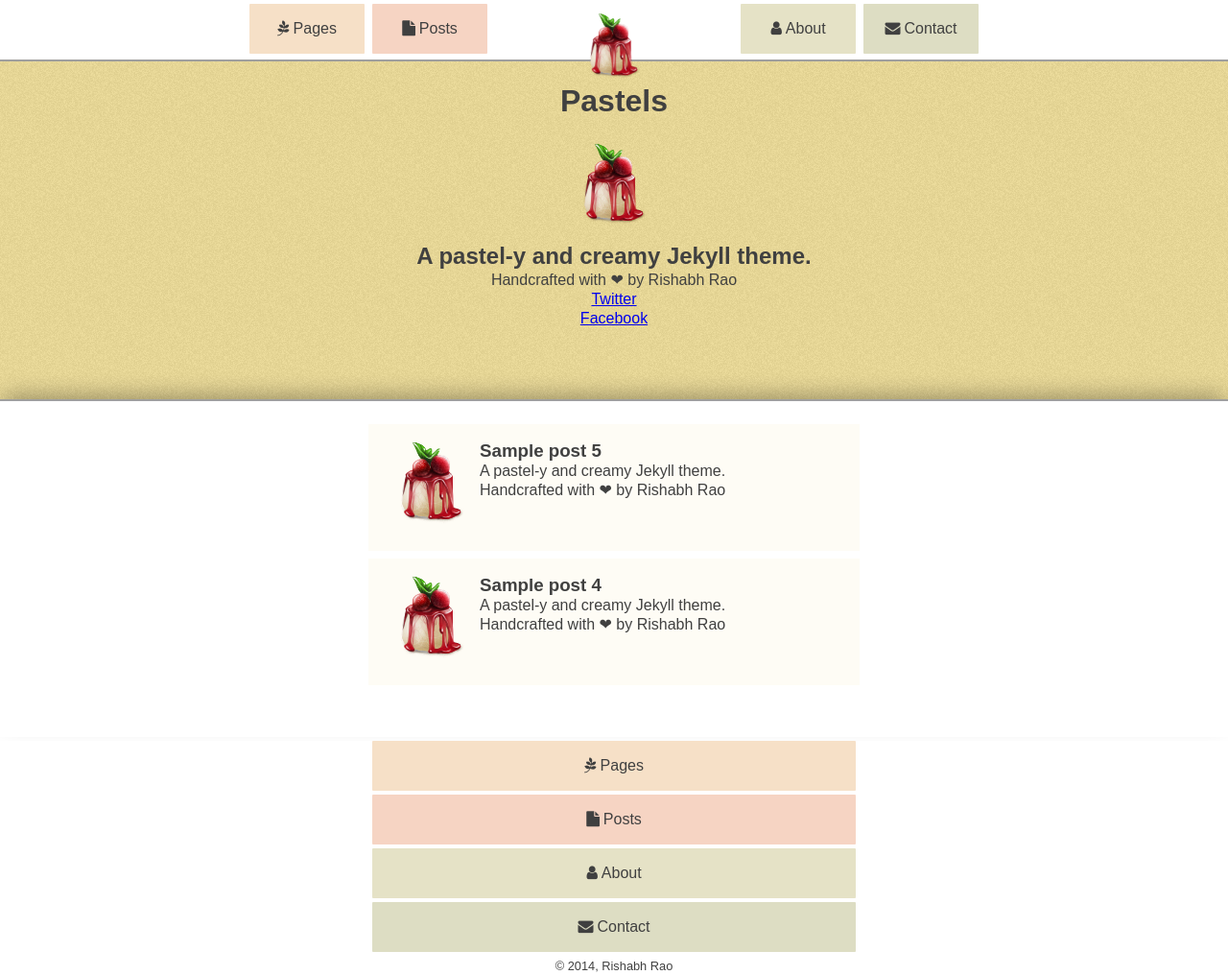
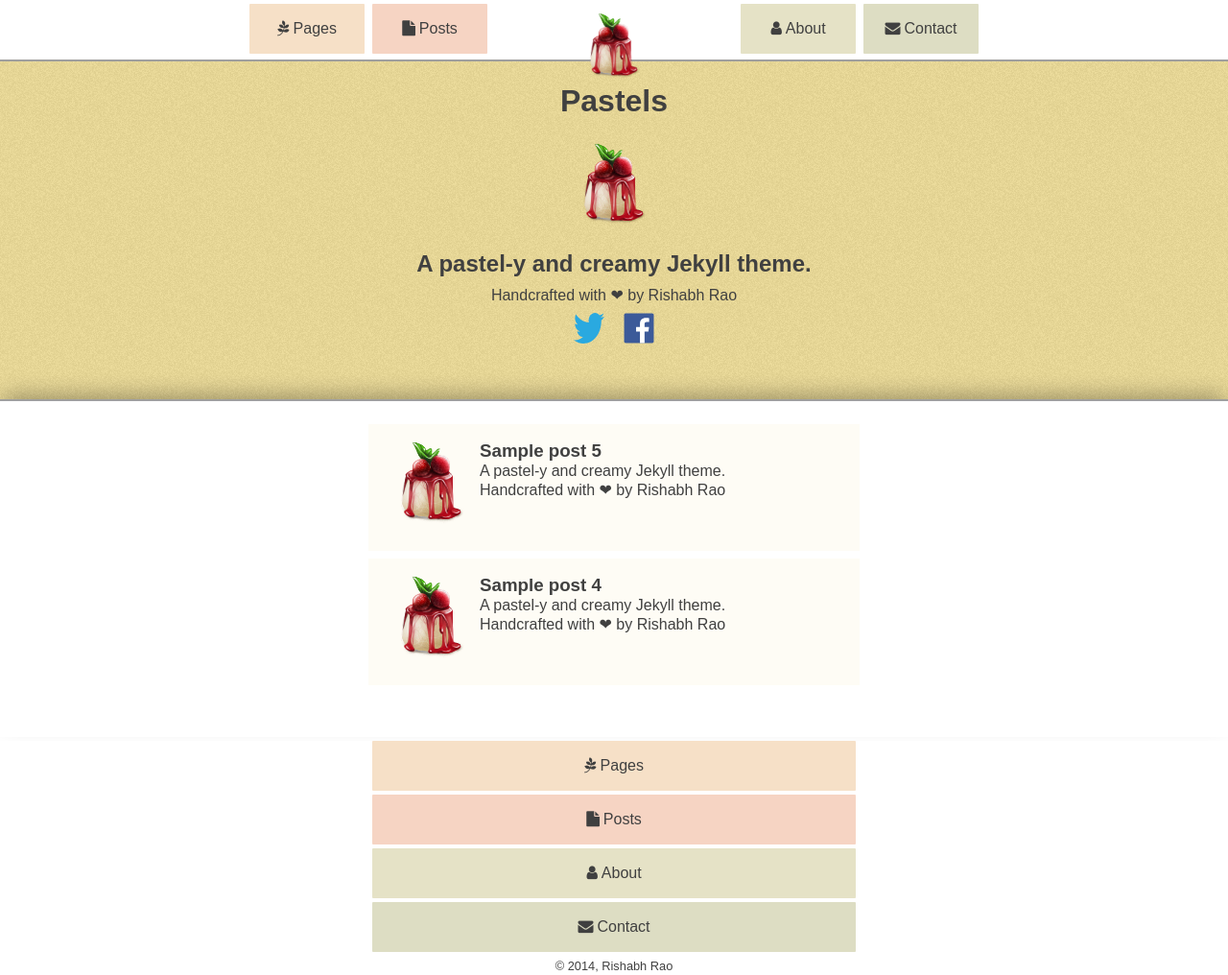
Before and after one commit to rishabh-ink/pastels, a Jekyll site: the page built from index.html, in a window 1280 px wide and 1016 px high. Shown: the whole window at 96% size. Built offline with Jekyll 4.4.1, drawn with Linux system fonts in a browser that asks for light colours; nearby versions of some CDN libraries; some web fonts are replaced; library files that are not in the unit come from our copies; Markdown is read by kramdown in place of the engine named in the settings.

Commit message:
Added banner icons

```diff
--- a/_layouts/banner.html
+++ b/_layouts/banner.html
@@ -16,7 +16,9 @@ layout: blog
     <ul class="banner__action">
       {% for action in page.actions %}
         <li class="action__item  action__item--{{ action.style }}">
-          <a href="{{ action.link }}">{{ action.name }}</a>
+          <a href="{{ action.link }}">
+            <img height="32" width="32" src="/img/actions/{{ action.image }}" alt="{{ action.name }}" />
+          </a>
         </li>
       {% endfor %}
     </ul> <!-- /.banner__actions -->
--- a/css/main.css
+++ b/css/main.css
@@ -2723,32 +2723,45 @@ body {
   z-index: 5;
 }
 
-/* line 11, components/_banner.scss */
+/* line 13, components/_banner.scss */
+.banner__subtitle,
+.banner__description,
+.banner__action {
+  margin: 0.5rem 0;
+}
+
+/* line 17, components/_banner.scss */
 .banner__action {
   list-style: none;
 }
 
-/* line 15, components/_banner.scss */
+/* line 21, components/_banner.scss */
+.banner__action .action__item {
+  display: inline-block;
+  margin: 0 0.5rem;
+}
+
+/* line 26, components/_banner.scss */
 .banner--home {
   background-color: #eedd99;
 }
 
-/* line 19, components/_banner.scss */
+/* line 30, components/_banner.scss */
 .banner--about {
   background-color: #ccc68d;
 }
 
-/* line 23, components/_banner.scss */
+/* line 34, components/_banner.scss */
 .banner--contact {
   background-color: #bbbb88;
 }
 
-/* line 27, components/_banner.scss */
+/* line 38, components/_banner.scss */
 .banner--page {
   background-color: #eec290;
 }
 
-/* line 31, components/_banner.scss */
+/* line 42, components/_banner.scss */
 .banner--post {
   background-color: #eeaa88;
 }
--- a/css/settings/_settings.scss
+++ b/css/settings/_settings.scss
@@ -15,6 +15,7 @@ $logo-size--md: 5rem;
 // Banner
 $banner-height: 22rem;
 $banner-padding: 0 1rem;
+$banner-internal-margin: 0.5rem 0;
 // /Banner
 
 // Item
--- a/index.html
+++ b/index.html
@@ -10,9 +10,11 @@ actions:
   - name: Twitter
     link: https://twitter.com/rishabhsrao
     style: twitter
+    image: twitter.svg
   - name: Facebook
     link: https://facebook.com/rishabhsrao
     style: facebook
+    image: facebook.svg
 ---
 
 <ul class="items  items--home">
```
Also changed, not shown: css/components/_banner.scss (+11 -0 lines), img/actions/app-store.svg (added), img/actions/facebook.svg (added), img/actions/google-play.svg (added), img/actions/twitter.svg (added).
